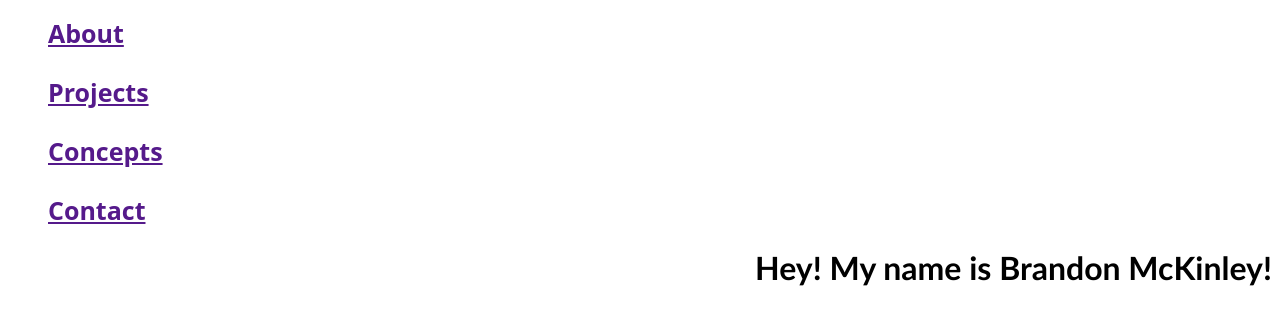
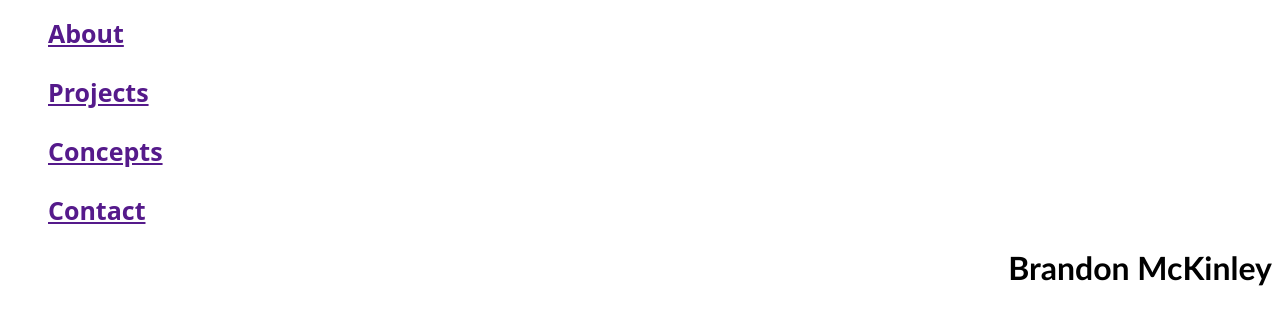
Before and after one commit to McKinley116/mckinley116.github.io, a plain HTML site: page index.html in a window 1280 px wide. Drawn offline with Linux system fonts and the light colour scheme.

Commit message:
updated coding

```diff
--- a/index.html
+++ b/index.html
@@ -23,8 +23,7 @@
        </ul>
     </nav>
     <about>
-        <h1 id="brandonmckinley">Hey! My name is Brandon McKinley!</h1>
-
+        <h1 id="brandonmckinley"> Brandon McKinley</h1>
     </about>
 </body>
 </a>
```
